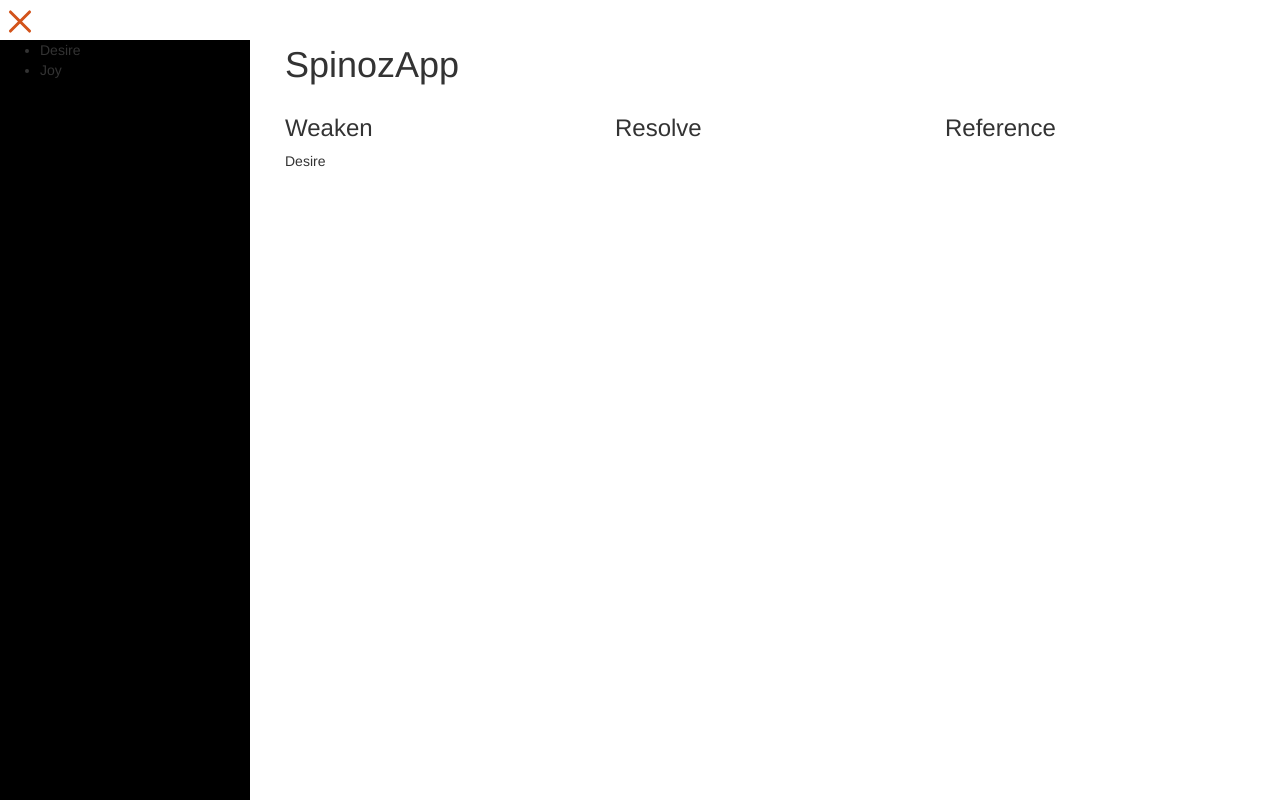
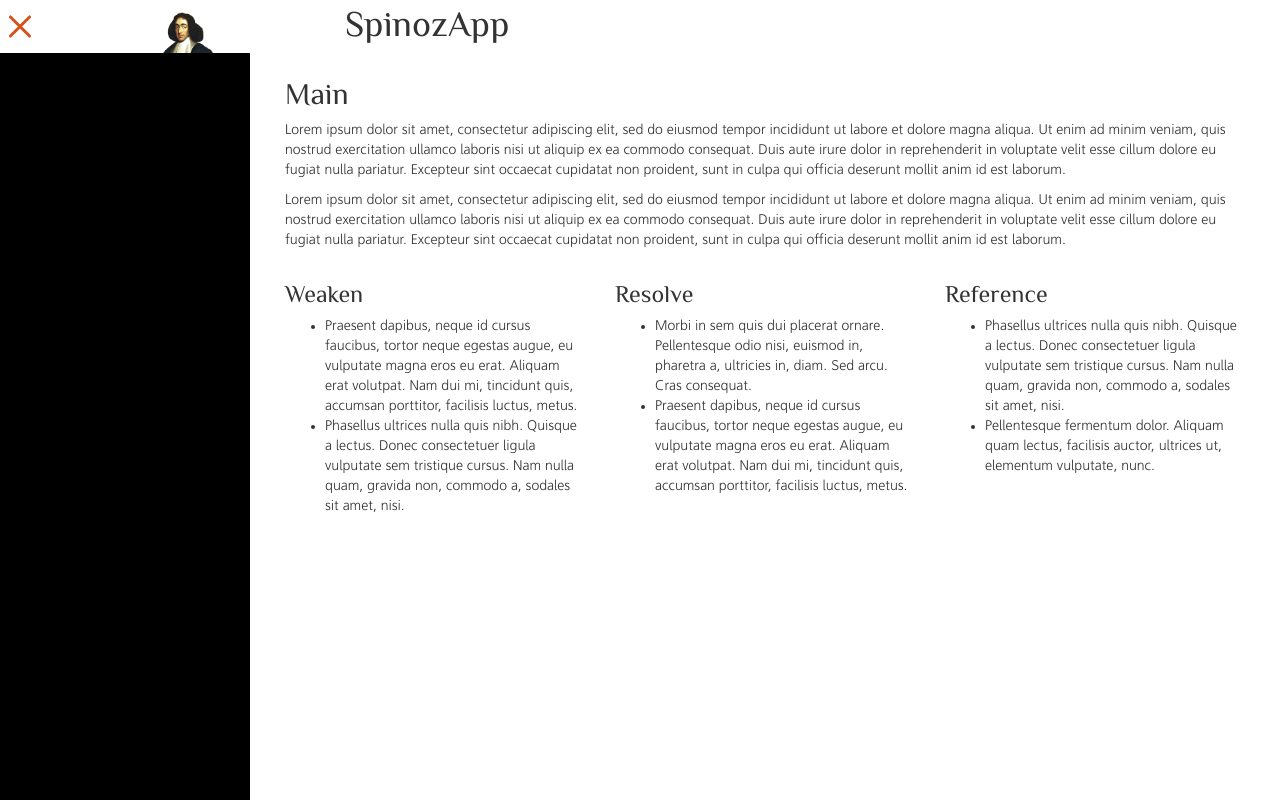
Before and after one commit to h3xar0n/spinoza, a website: page index.html in a window 1280 px wide. Drawn offline with nearby package versions, Linux system fonts and the light colour scheme.

Commit message:
Major styling and layout

```diff
--- a/css/custom.css
+++ b/css/custom.css
@@ -1,8 +1,26 @@
 /*Universal*/
+
+#app {
+  margin-top: 5px;
+}
+
+@font-face {
+  font-family: 'Agane-45';
+  src: url('agane/Aganè 45 (light).ttf');
+}
 
 /*Hamburger Menu Icon*/
 
+body {
+  font-family: 'Agane-45', sans-serif;
+}
+
+h1, h2, h3, h4, h5, h6 {
+  font-family: 'Philosopher', sans-serif;
+}
+
 #nav-icon {
+  float: left;
   width: 30px;
   height: 30px;
   position: relative;
@@ -75,11 +93,25 @@
   left: 50%;
 }
 
+/*Top Area*/
+
+.top {
+  display: inline;
+  background: white;
+}
+
+.top img {
+  width: 50px;
+  margin: 0 10vw;
+  display: inline;
+}
+
+.top h1 {
+  display: inline;
+  padding-top: 40px;
+}
+
 /*Sidebar Menu*/
-
-#example-1 {
-  padding-left: 10px;
-}
 
 .menu-item {
   padding-top: 10px;
@@ -92,7 +124,7 @@
 
 /*Main Area*/
 
-h1 {
+#wrapper h1 {
   margin-top: 0;
 }
 
--- a/index.html
+++ b/index.html
@@ -15,6 +15,7 @@
   <link href="css/bootstrap.min.css" rel="stylesheet">
 
   <!-- Custom CSS -->
+  <link href="https://fonts.googleapis.com/css?family=Philosopher" rel="stylesheet">
   <link href="css/simple-sidebar.css" rel="stylesheet">
   <link href="css/custom.css" rel="stylesheet">
 
@@ -24,34 +25,34 @@
     <script src="https://oss.maxcdn.com/libs/html5shiv/3.7.0/html5shiv.js"></script>
     <script src="https://oss.maxcdn.com/libs/respond.js/1.4.2/respond.min.js"></script>
   <![endif]-->
-
 </head>
 
 <body>
-
   <!-- Vue -->
   <script src="https://unpkg.com/vue"></script>
   <script src="https://unpkg.com/vue/dist/vue.js"></script>
   <script src="https://unpkg.com/vue-router/dist/vue-router.js"></script>
 
   <div id="app">
-    <!-- Toggle Menu -->
-    <div id="nav-icon" class="menu-toggle open">
-      <span></span>
-      <span></span>
-      <span></span>
-      <span></span>
+    <!-- Top Menu -->
+    <div class="top">
+      <div id="nav-icon" class="menu-toggle open">
+        <span></span>
+        <span></span>
+        <span></span>
+        <span></span>
+      </div>
+      <img src="images/spinoza-profile.png">
+      <h1>SpinozApp</h1>
     </div>
 
     <!-- Wrapper -->
     <div id="wrapper" class="toggled">
       <!-- Sidebar -->
       <div id="sidebar-wrapper">
-        <!-- Vue Menu -->
+        <!-- Menu -->
         <ul>
-          <li><router-link to="/emotion/desire">Desire</router-link></li>
-          <li><router-link to="/emotion/joy">Joy</router-link></li>
-
+          <li class="menu-item"></li>
         </ul>
       </div>
       <!-- /#sidebar-wrapper -->
@@ -60,20 +61,34 @@
         <div class="container-fluid">
           <div class="row">
             <div class="col-sm-12">
-              <h1 id="focus-title">SpinozApp</h1>
-              <router-view></router-view>
+              <h2>Main</h2>
+              <p>Lorem ipsum dolor sit amet, consectetur adipiscing elit, sed do eiusmod
+              tempor incididunt ut labore et dolore magna aliqua. Ut enim ad minim veniam, quis nostrud exercitation ullamco laboris nisi ut aliquip ex ea commodo consequat. Duis aute irure dolor in reprehenderit in voluptate velit esse cillum dolore eu fugiat nulla pariatur. Excepteur sint occaecat cupidatat non proident, sunt in culpa qui officia deserunt mollit anim id est laborum.</p>
+              <p>Lorem ipsum dolor sit amet, consectetur adipiscing elit, sed do eiusmod
+              tempor incididunt ut labore et dolore magna aliqua. Ut enim ad minim veniam, quis nostrud exercitation ullamco laboris nisi ut aliquip ex ea commodo consequat. Duis aute irure dolor in reprehenderit in voluptate velit esse cillum dolore eu fugiat nulla pariatur. Excepteur sint occaecat cupidatat non proident, sunt in culpa qui officia deserunt mollit anim id est laborum.</p>
             </div>
             <div class="col-sm-4">
               <h3>Weaken</h3>
+              <ul>
+                <li>Praesent dapibus, neque id cursus faucibus, tortor neque egestas augue, eu vulputate magna eros eu erat. Aliquam erat volutpat. Nam dui mi, tincidunt quis, accumsan porttitor, facilisis luctus, metus.</li>
+                <li>Phasellus ultrices nulla quis nibh. Quisque a lectus. Donec consectetuer
+                ligula vulputate sem tristique cursus. Nam nulla quam, gravida non, commodo a, sodales sit amet, nisi.</li>
+              </ul>
             </div>
             <div class="col-sm-4">
               <h3>Resolve</h3>
+              <ul>
+                <li>Morbi in sem quis dui placerat ornare. Pellentesque odio nisi, euismod in, pharetra a, ultricies in, diam. Sed arcu. Cras consequat.</li>
+                <li>Praesent dapibus, neque id cursus faucibus, tortor neque egestas augue, eu vulputate magna eros eu erat. Aliquam erat volutpat. Nam dui mi, tincidunt quis, accumsan porttitor, facilisis luctus, metus.</li>
+              </ul>
             </div>
             <div class="col-sm-4">
               <h3>Reference</h3>
-            </div>
-            <div class="col-sm-12" id="chosen">
-              {{ emotions[i].name }}
+              <ul>
+                <li>Phasellus ultrices nulla quis nibh. Quisque a lectus. Donec consectetuer
+                ligula vulputate sem tristique cursus. Nam nulla quam, gravida non, commodo a, sodales sit amet, nisi.</li>
+                <li>Pellentesque fermentum dolor. Aliquam quam lectus, facilisis auctor, ultrices ut, elementum vulputate, nunc.</li>
+              </ul>
             </div>
           </div>
         </div>
@@ -112,7 +127,6 @@
   </script>
 
   <script src="js/vue.js"></script>
-
 </body>
 
 </html>
--- a/js/vue.js
+++ /dev/null
@@ -1,39 +0,0 @@
-var emotions = [{ name: 'Desire',
-                  link: '/desire',
-                  index: 1 },
-                { name: 'Joy',
-                  link: '/joy',
-                  index: 2 },
-                { name: 'Sadness',
-                  link: '/sadness',
-                  index: 3 },
-                { name: 'Glossary',
-                  link: '/glossary',
-                  index: 4 }]
-
-var i = 0;
-
-var example = new Vue({
-  el: '#emotions-index',
-  data: { i, emotions }
-})
-
-var chosen = new Vue({
-  el: '#chosen',
-  data: { i, emotions }
-})
-
-const User = {
-  template:
-    `<h1> {{ $route.params.id }} </h1>`
-}
-
-const router = new VueRouter({
-  routes: [
-    { path: '/emotion/:id',
-      component: User
-    }
-  ]
-})
-
-const app = new Vue({ router }).$mount('#app')
```
Also changed, not shown: css/agane/Aganè 45 (light).ttf (added), css/agane/Aganè 55 (roman) sign.ttf (added), css/agane/Aganè 55 (roman).ttf (added), css/agane/Aganè 65 (Bold) sign.ttf (added), css/agane/Aganè 65 (Bold).ttf (added), css/agane/Aganè 75 (Extra Bold) sign.ttf (added), css/agane/Aganè 75 (Extra Bold).ttf (added), images/spinoza-profile.png (added).
